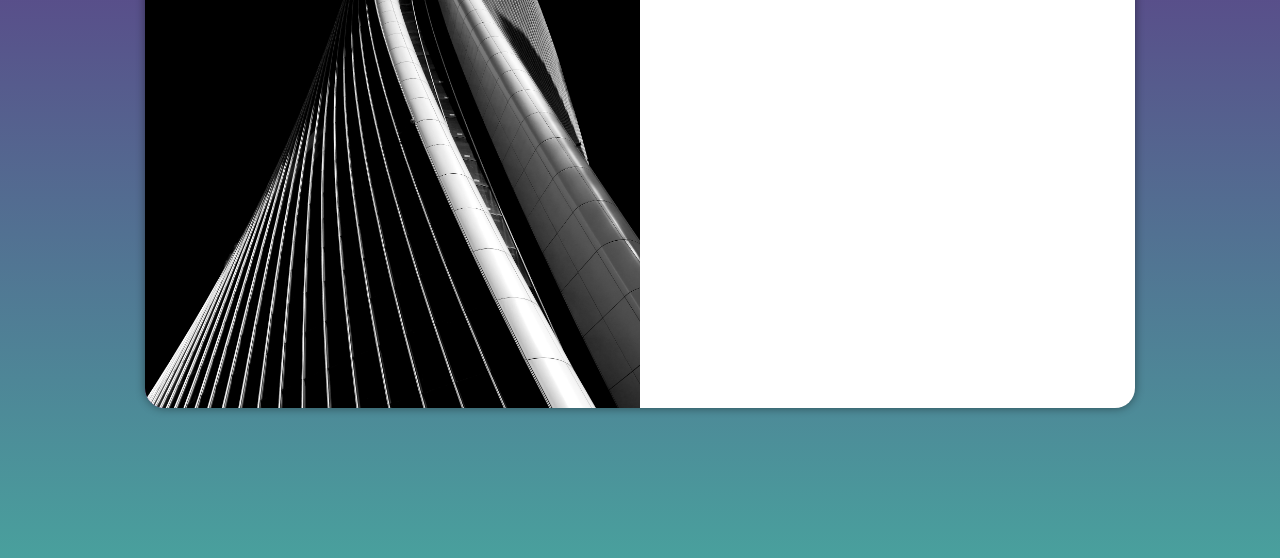
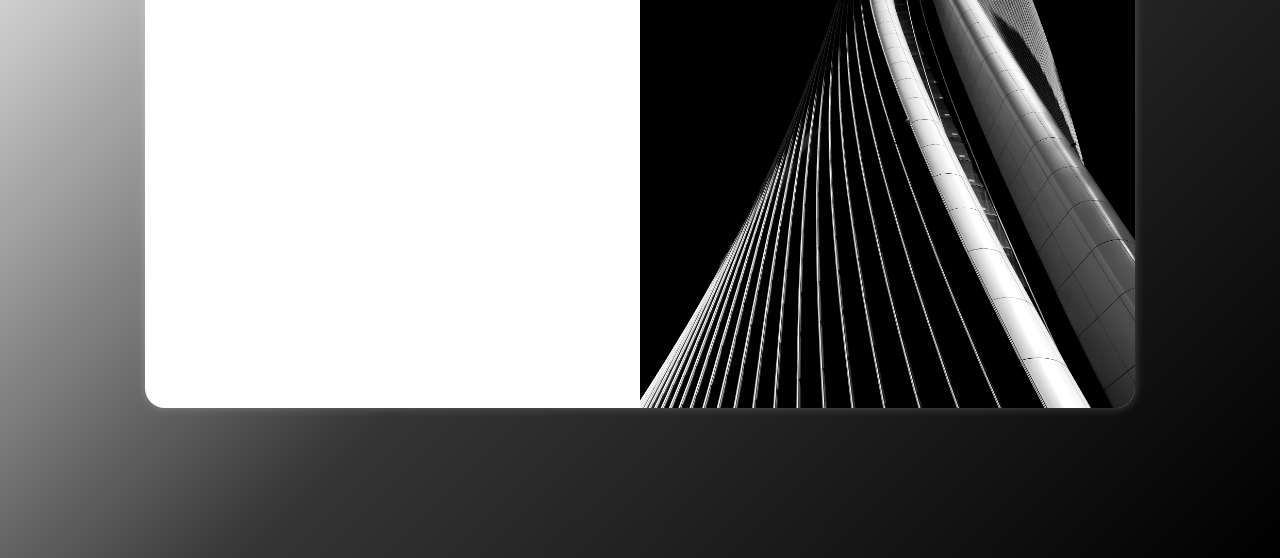
Before and after one commit to bbortolondasilva/projeto-login, a plain HTML site: page index.html in a window 1280 px wide. Shown: the part 242-800 px from the top of the page. Drawn offline with Linux system fonts and the light colour scheme.

Commit message:
Atualização de estilos

```diff
--- a/estilos/mediaquery.css
+++ b/estilos/mediaquery.css
@@ -2,7 +2,7 @@
 
 @media screen and (min-width: 768px) and (max-width: 992px) {
     body {
-        background-image: linear-gradient(to top, #49a09d, #5f2c82);
+        background-image: linear-gradient(135deg, #ffffff, rgb(53, 53, 53), rgb(0, 0, 0));
     }
 
     section#login {
@@ -23,7 +23,7 @@
 
 @media screen and (min-width: 992px) {
     body {
-        background-image: linear-gradient(to top, #49a09d, #5f2c82);
+        background-image: linear-gradient(135deg, #ffffff, rgb(53, 53, 53), rgb(0, 0, 0));
     }
 
     section#login {
@@ -31,13 +31,13 @@
     }
 
     section#login > div#imagem {
-        float: left;
+        float: right;
         width: 50%;
         height: 100%;
     }
 
     section#login > div#formulario {
-        float: right;
+        float: left;
         width: 50%;
     }
 }
--- a/estilos/style.css
+++ b/estilos/style.css
@@ -14,7 +14,7 @@
 }
 
 body, html {
-    background-color: #5f2c82;
+    background-color: #161616;
     height: 100vh;
     width: 100vw;
 }
@@ -37,7 +37,7 @@ section#login {
     height: 500px;
     border-radius: 20px;
     overflow: hidden; /* Tudo que "vazar" para fora da div ou do arredondamento das bordas será apagado.*/
-    box-shadow: 0px 0px 10px rgba(0, 0, 0, 0.452);
+    box-shadow: 0px 0px 10px rgba(255, 255, 255, 0.247);
 
     transition: width .3s, heigth .3s;
     transition-timing-function: ease;
```
